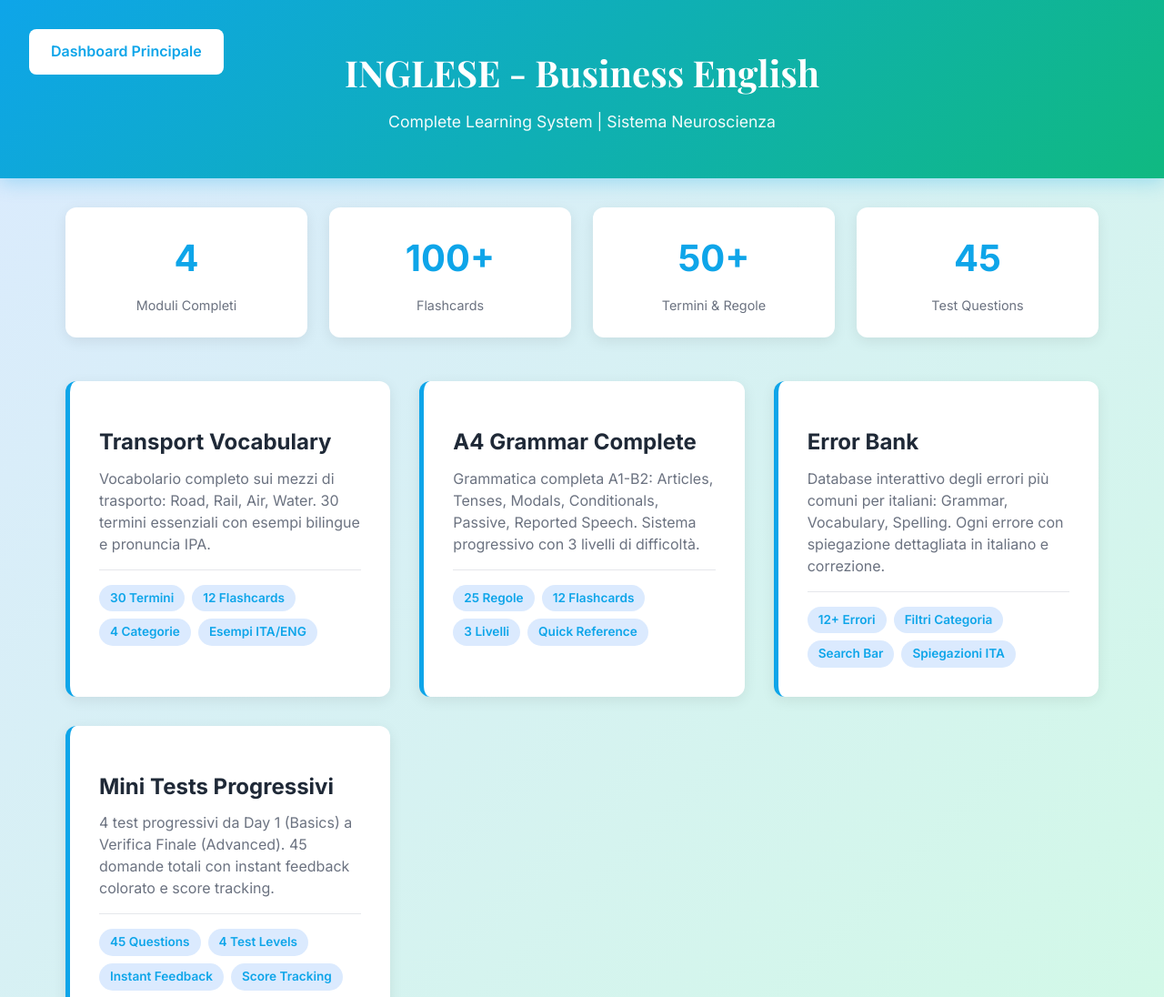
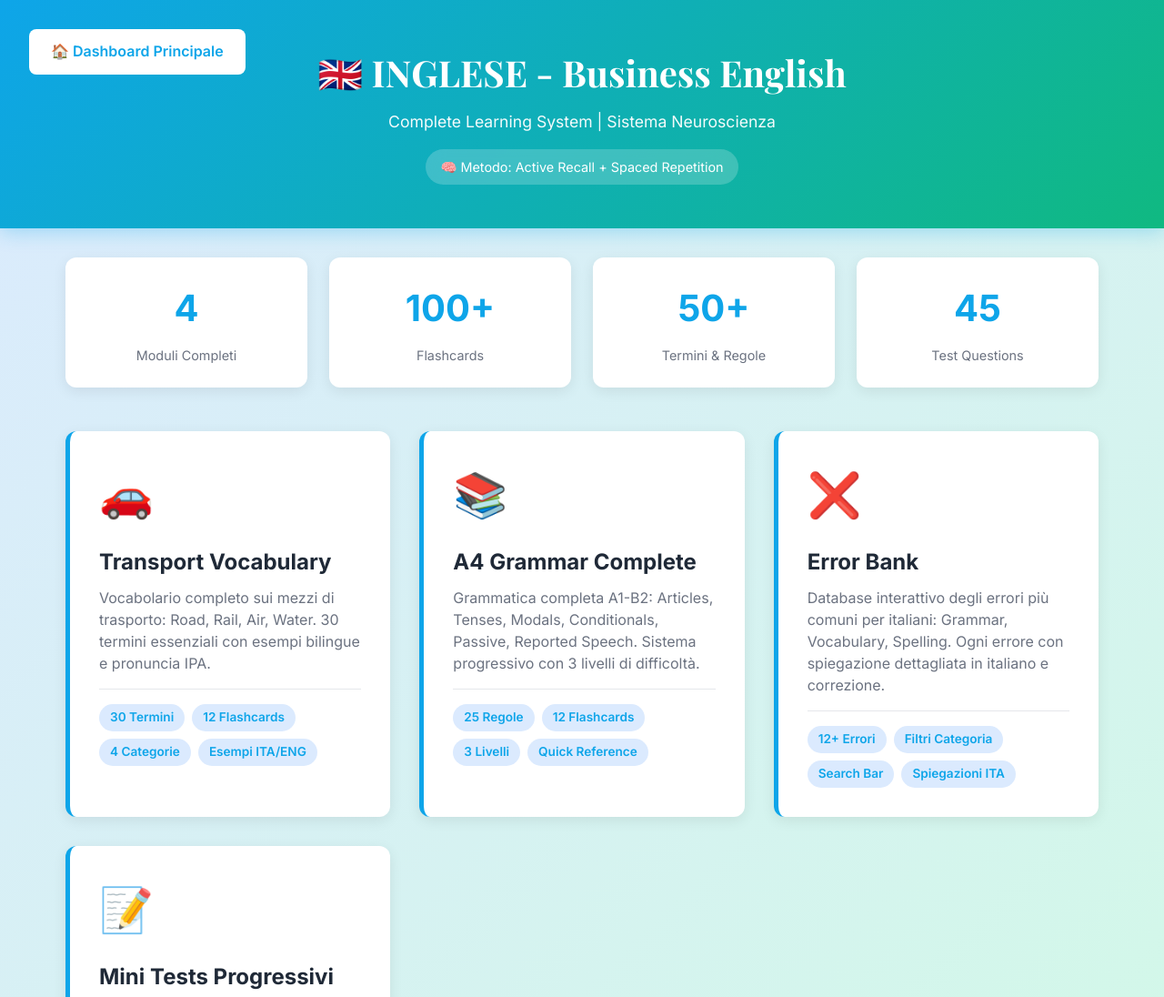
Before and after one commit to Soru27/studio-neuroscienza, a plain HTML site: page inglese/index.html in a window 1280 px wide. Shown: the top 1096 px of the page at 91% size. Drawn offline with nearby package versions, Linux system fonts and the light colour scheme.

Commit message:
Improved Inglese dashboard consistency: added emojis to icons, buttons, footer; added method-tag like Storia; improved btn-home styling

```diff
--- a/inglese/index.html
+++ b/inglese/index.html
@@ -38,15 +38,30 @@
             border-radius: 8px;
             text-decoration: none;
             font-weight: 600;
-            transition: transform 0.2s;
+            transition: all 0.3s;
+            display: inline-flex;
+            align-items: center;
+            gap: 0.5rem;
         }
-        .btn-home:hover { transform: translateY(-2px); }
+        .btn-home:hover {
+            transform: translateY(-2px);
+            box-shadow: 0 4px 12px rgba(0,0,0,0.2);
+        }
         .header h1 {
             font-family: 'Playfair Display', serif;
             font-size: 2.5rem;
             margin-bottom: 0.5rem;
         }
         .header p { font-size: 1.1rem; opacity: 0.95; }
+        .method-tag {
+            display: inline-block;
+            background: rgba(255,255,255,0.2);
+            padding: 0.5rem 1rem;
+            border-radius: 20px;
+            font-size: 0.9rem;
+            margin-top: 1rem;
+            backdrop-filter: blur(10px);
+        }
         .container { max-width: 1200px; margin: 0 auto; padding: 2rem; }
         .stats {
             display: grid;
@@ -114,9 +129,10 @@
 </head>
 <body>
     <div class="header">
-        <a href="../index.html" class="btn-home"> Dashboard Principale</a>
-        <h1> INGLESE - Business English</h1>
+        <a href="../index.html" class="btn-home">🏠 Dashboard Principale</a>
+        <h1>🇬🇧 INGLESE - Business English</h1>
         <p>Complete Learning System | Sistema Neuroscienza</p>
+        <div class="method-tag">🧠 Metodo: Active Recall + Spaced Repetition</div>
     </div>
     <div class="container">
         <div class="stats">
@@ -127,7 +143,7 @@
         </div>
         <div class="modules-grid">
             <a href="transport.html" class="module-card">
-                <div class="module-icon"></div>
+                <div class="module-icon">🚗</div>
                 <h2 class="module-title">Transport Vocabulary</h2>
                 <p class="module-description">Vocabolario completo sui mezzi di trasporto: Road, Rail, Air, Water. 30 termini essenziali con esempi bilingue e pronuncia IPA.</p>
                 <div class="module-features">
@@ -138,7 +154,7 @@
                 </div>
             </a>
             <a href="a4-grammar.html" class="module-card">
-                <div class="module-icon"></div>
+                <div class="module-icon">📚</div>
                 <h2 class="module-title">A4 Grammar Complete</h2>
                 <p class="module-description">Grammatica completa A1-B2: Articles, Tenses, Modals, Conditionals, Passive, Reported Speech. Sistema progressivo con 3 livelli di difficoltà.</p>
                 <div class="module-features">
@@ -149,7 +165,7 @@
                 </div>
             </a>
             <a href="error-bank.html" class="module-card">
-                <div class="module-icon"></div>
+                <div class="module-icon">❌</div>
                 <h2 class="module-title">Error Bank</h2>
                 <p class="module-description">Database interattivo degli errori più comuni per italiani: Grammar, Vocabulary, Spelling. Ogni errore con spiegazione dettagliata in italiano e correzione.</p>
                 <div class="module-features">
@@ -160,7 +176,7 @@
                 </div>
             </a>
             <a href="mini-tests.html" class="module-card">
-                <div class="module-icon"></div>
+                <div class="module-icon">📝</div>
                 <h2 class="module-title">Mini Tests Progressivi</h2>
                 <p class="module-description">4 test progressivi da Day 1 (Basics) a Verifica Finale (Advanced). 45 domande totali con instant feedback colorato e score tracking.</p>
                 <div class="module-features">
@@ -173,13 +189,14 @@
         </div>
         <div class="footer">
             <p><strong>Sistema Neuroscienza Cognitiva Applicata</strong></p>
-            <p style="margin-top: 0.5rem; font-size: 0.9rem;"> Metodi: Dual Coding | Active Recall | Spaced Repetition | Progressive Difficulty</p>
-            <p style="margin-top: 0.5rem; font-size: 0.85rem; color: #9ca3af;"> 2025 - Studio Neuroscienza</p>
+            <p style="margin-top: 0.5rem; font-size: 0.9rem;">🧠 Metodi: Dual Coding | Active Recall | Spaced Repetition | Progressive Difficulty</p>
+            <p style="margin-top: 0.5rem; font-size: 0.85rem; color: #9ca3af;">© 2025 - Studio Neuroscienza</p>
         </div>
     </div>
     <script>
-        console.log(' Inglese Dashboard loaded successfully');
-        console.log(' 4 modules available: Transport, Grammar, Error Bank, Tests');
+        console.log('🇬🇧 Inglese Dashboard loaded successfully');
+        console.log('📚 4 modules available: Transport, Grammar, Error Bank, Tests');
+        console.log('🔗 Navigation ready');
     </script>
 </body>
 </html>
```
